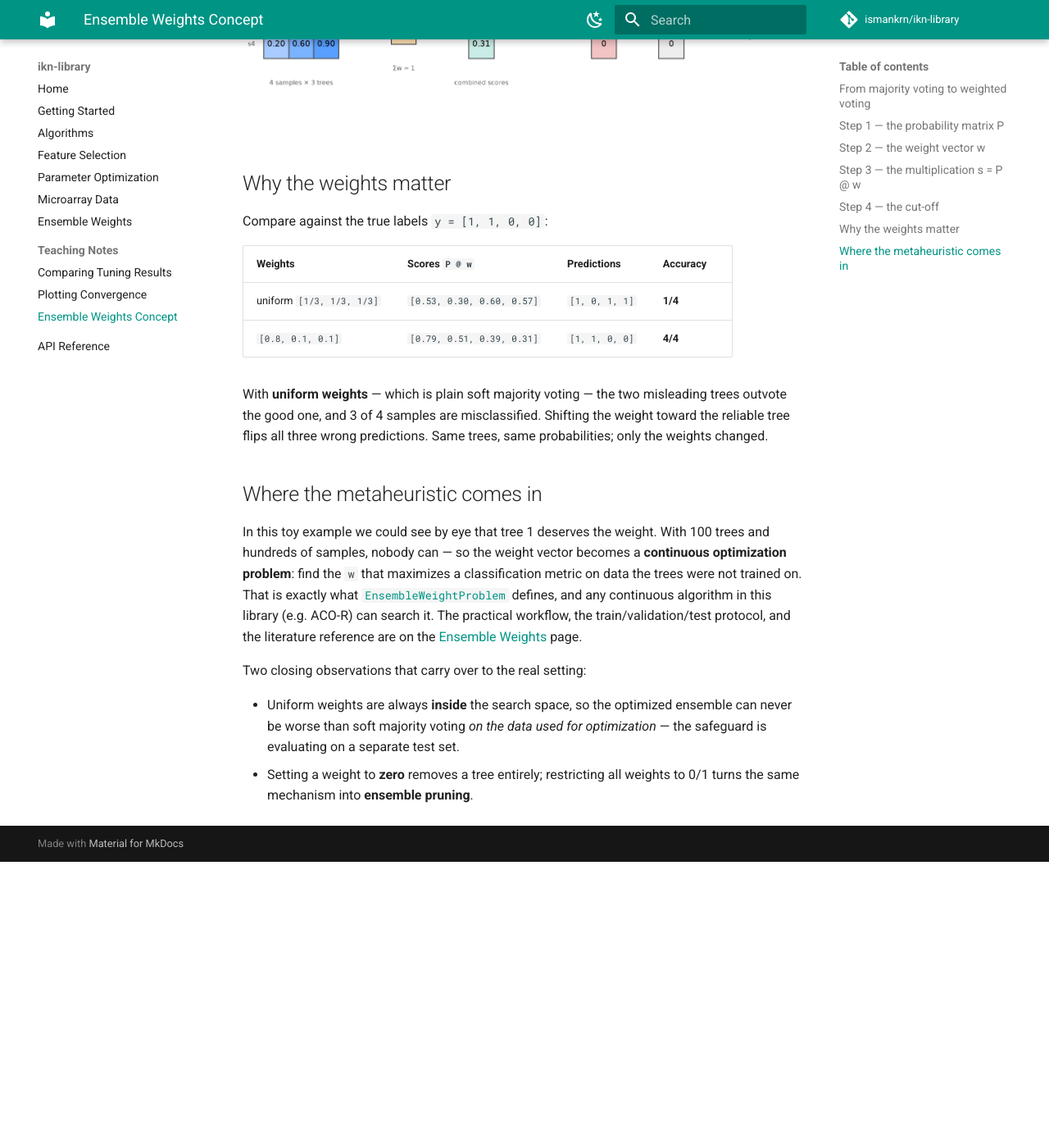
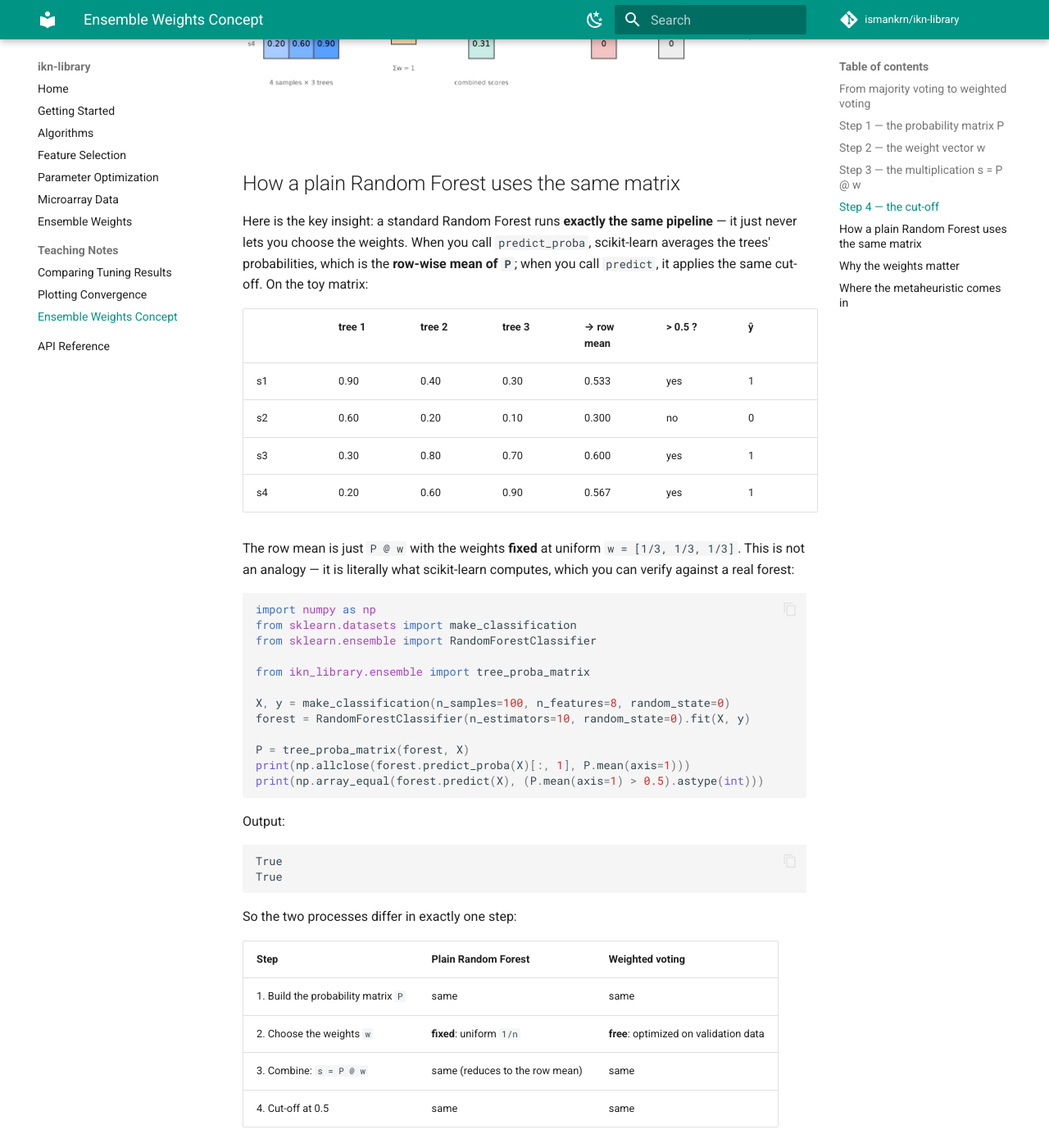
Before and after one commit to ismankrn/ikn-library, an MkDocs documentation site: the page built from docs/ensemble-concept.md, in a window 1280 px wide and 1400 px high, scrolled down 1718 px. Shown: the whole window at 82% size. Built offline with MkDocs 1.6.1 and Material for MkDocs 9.7.7, drawn with Linux system fonts in a browser that asks for light colours; comment, search, counter and statistics services are not loaded; before the commit the page ends 2769 px from its top, so only the background shows below that; some of the changed text lies outside the part shown.

Commit message:
Show how a plain Random Forest runs the same pipeline with fixed uniform weights
Co-Authored-By: Claude Fable 5 <noreply@anthropic.com>

````diff
--- a/docs/ensemble-concept.md
+++ b/docs/ensemble-concept.md
@@ -67,6 +67,59 @@ The full pipeline in one picture:
 
 ![Proba matrix times weights, then cut-off, gives final predictions](img/ensemble_weights_concept.png)
 
+## How a plain Random Forest uses the same matrix
+
+Here is the key insight: a standard Random Forest runs **exactly the
+same pipeline** — it just never lets you choose the weights. When you
+call `predict_proba`, scikit-learn averages the trees' probabilities,
+which is the **row-wise mean of `P`**; when you call `predict`, it
+applies the same cut-off. On the toy matrix:
+
+|       | tree 1 | tree 2 | tree 3 | → row mean | > 0.5 ? | ŷ |
+|-------|--------|--------|--------|-----------|---------|---|
+| s1    | 0.90   | 0.40   | 0.30   | 0.533     | yes     | 1 |
+| s2    | 0.60   | 0.20   | 0.10   | 0.300     | no      | 0 |
+| s3    | 0.30   | 0.80   | 0.70   | 0.600     | yes     | 1 |
+| s4    | 0.20   | 0.60   | 0.90   | 0.567     | yes     | 1 |
+
+The row mean is just `P @ w` with the weights **fixed** at uniform
+`w = [1/3, 1/3, 1/3]`. This is not an analogy — it is literally what
+scikit-learn computes, which you can verify against a real forest:
+
+```python
+import numpy as np
+from sklearn.datasets import make_classification
+from sklearn.ensemble import RandomForestClassifier
+
+from ikn_library.ensemble import tree_proba_matrix
+
+X, y = make_classification(n_samples=100, n_features=8, random_state=0)
+forest = RandomForestClassifier(n_estimators=10, random_state=0).fit(X, y)
+
+P = tree_proba_matrix(forest, X)
+print(np.allclose(forest.predict_proba(X)[:, 1], P.mean(axis=1)))
+print(np.array_equal(forest.predict(X), (P.mean(axis=1) > 0.5).astype(int)))
+```
+
+Output:
+
+```text
+True
+True
+```
+
+So the two processes differ in exactly one step:
+
+| Step | Plain Random Forest | Weighted voting |
+|---|---|---|
+| 1. Build the probability matrix `P` | same | same |
+| 2. Choose the weights `w` | **fixed**: uniform `1/n` | **free**: optimized on validation data |
+| 3. Combine: `s = P @ w` | same (reduces to the row mean) | same |
+| 4. Cut-off at 0.5 | same | same |
+
+Everything the metaheuristic adds happens in step 2 — the rest of the
+machinery is untouched Random Forest.
+
 ## Why the weights matter
 
 Compare against the true labels `y = [1, 1, 0, 0]`:
````
